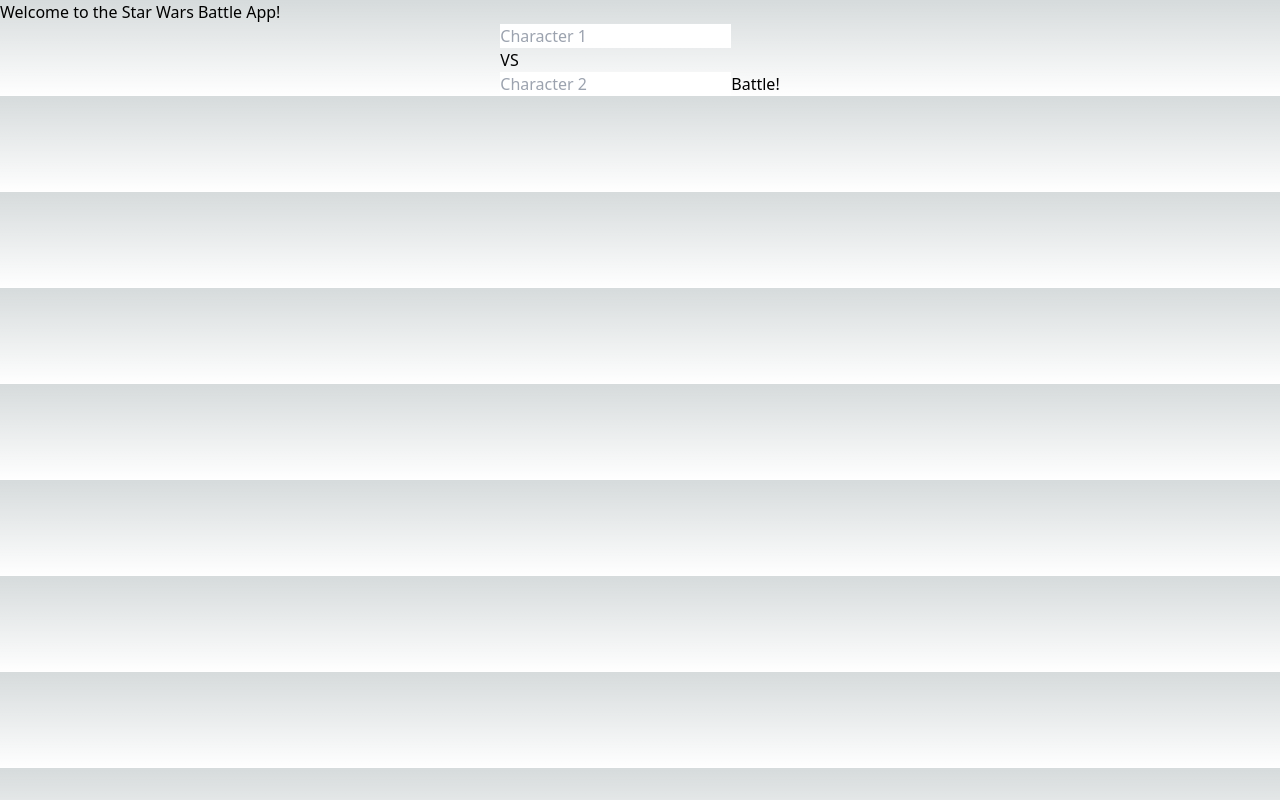
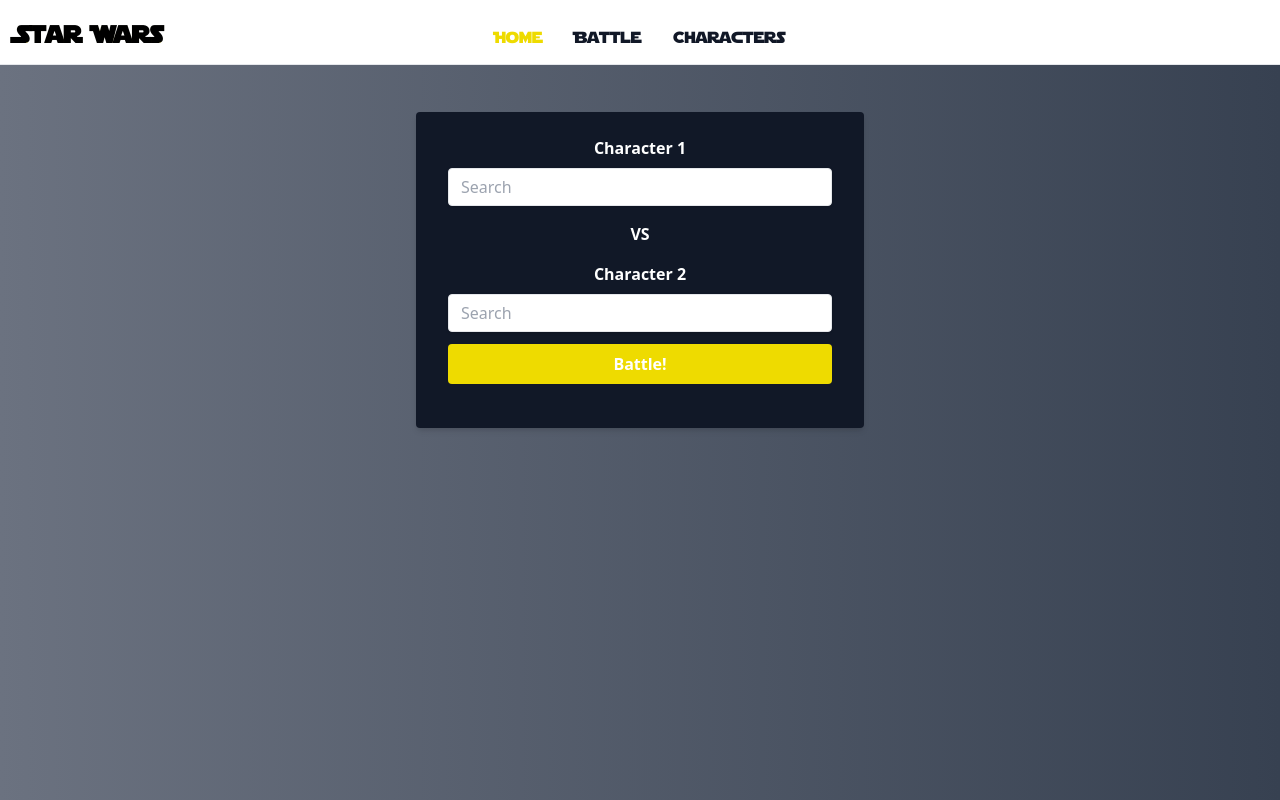
Before and after one commit to lucianojsanchez/star-wars-battle-app, a Next.js app: page / in a window 1280 px wide. Built offline with nearby package versions, Linux system fonts and the light colour scheme; no server answers.

Commit message:
versus and navbar changes

```diff
--- a/app/globals.css
+++ b/app/globals.css
@@ -1,6 +1,13 @@
 @tailwind base;
 @tailwind components;
 @tailwind utilities;
+
+@font-face {
+  font-family: "Star Jedi Outline";
+  src: url("../assets/fonts/Starjout.ttf") format("truetype");
+  font-weight: normal;
+  font-style: normal;
+}
 
 :root {
   --foreground-rgb: 0, 0, 0;
--- a/app/layout.tsx
+++ b/app/layout.tsx
@@ -1,18 +1,22 @@
-import './globals.css'
+import NavBar from "@/components/NavBar";
+import "./globals.css";
 
 export const metadata = {
-  title: 'Create Next App',
-  description: 'Generated by create next app',
-}
+  title: "Create Next App",
+  description: "Generated by create next app",
+};
 
 export default function RootLayout({
   children,
 }: {
-  children: React.ReactNode
+  children: React.ReactNode;
 }) {
   return (
     <html lang="en">
-      <body>{children}</body>
+      <body>
+        <NavBar />
+        {children}
+      </body>
     </html>
-  )
+  );
 }
--- a/app/page.tsx
+++ b/app/page.tsx
@@ -3,8 +3,7 @@
 
 const Home = () => {
   return (
-    <div>
-      <h1>Welcome to the Star Wars Battle App!</h1>
+    <div className="px-4 py-8 w-full h-full min-h-screen bg-gradient-to-r from-gray-500 to-gray-700">
       <Versus />
     </div>
   );
--- a/components/Card.tsx
+++ b/components/Card.tsx
@@ -26,8 +26,8 @@
   };
 
   return (
-    <div className="group py-2">
-      <div className="overflow-hidden flex flex-col items-center bg-white border border-gray-200 rounded-lg shadow md:flex-row hover:bg-gray-100 dark:border-gray-700 dark:bg-gray-800 dark:hover:bg-gray-700 m-0">
+    <div className="group py-2 ">
+      <div className="overflow-hidden bg-white border border-gray-200 rounded-lg shadow md:flex-row hover:bg-gray-100 dark:border-gray-700 dark:bg-gray-900  dark:hover:bg-gray-700 m-0 flex flex-col items-center max-h-full ">
         <ClipLoader
           color={"#000"}
           loading={loading}
@@ -39,15 +39,16 @@
           alt={characters.name}
           className={`${
             loading ? "hidden" : ""
-          } object-cover  rounded-t-lg md:rounded-none md:rounded-l-lg w-64
-          h-64 mt-1`}
+          } object-cover rounded-t-lg md:rounded-none md:rounded-l-lg w-64
+          h-64 mt-1 `}
           onLoad={() => setLoading(false)}
         />
         <div
           className={`${
             loading ? "hidden" : ""
-          } overflow-hidden flex flex-col justify-between leading-normal px-2 m-1`}
+          } overflow-hidden leading-normal  ml-10`}
         >
+          <div className="">
             <h2 className="mb-2 text-2xl font-bold tracking-tight text-gray-900 dark:text-white">
               {characters.name}
             </h2>
@@ -75,6 +76,7 @@
           </div>
         </div>
       </div>
+    </div>
   );
 };
 
--- a/components/NavBar.tsx
+++ b/components/NavBar.tsx
@@ -0,0 +1,87 @@
+"use client";
+
+import React, { useState } from "react";
+import starWars from "../assets/svg/star-wars.svg";
+
+const NavBar = () => {
+  const [showMenu, setShowMenu] = useState(false);
+
+  const handleMenuClick = () => {
+    setShowMenu(!showMenu);
+  };
+
+  return (
+    <nav className="bg-white dark:bg-gray-900 fixed w-full z-20 top-0 left-0 border-b border-gray-200 dark:border-gray-600 font-star-wars">
+      <div className="max-w-screen-xl flex flex-wrap items-center justify-between mx-auto p-4">
+        <h1
+          style={{
+            WebkitTextStroke: "0.01px #EEDB00",
+          }}
+          className="self-center items-center text-2xl font-semibold whitespace-nowrap text-black xl:h-2"
+        >
+          Star Wars
+        </h1>
+        <div className="flex md:order-2">
+          <button
+            onClick={handleMenuClick}
+            type="button"
+            className="inline-flex items-center p-2 text-sm text-gray-500 rounded-lg md:hidden hover:bg-gray-100 focus:outline-none focus:ring-2 focus:ring-gray-200 dark:text-gray-400 dark:hover:bg-gray-700 dark:focus:ring-gray-600"
+            aria-controls="navbar-sticky"
+            aria-expanded={showMenu ? "true" : "false"}
+          >
+            <span className="sr-only">Home</span>
+            <svg
+              className="w-6 h-6"
+              aria-hidden="true"
+              fill="currentColor"
+              viewBox="0 0 20 20"
+              xmlns="http://www.w3.org/2000/svg"
+            >
+              <path
+                fill-rule="evenodd"
+                d="M3 5a1 1 0 011-1h12a1 1 0 110 2H4a1 1 0 01-1-1zM3 10a1 1 0 011-1h12a1 1 0 110 2H4a1 1 0 01-1-1zM3 15a1 1 0 011-1h12a1 1 0 110 2H4a1 1 0 01-1-1z"
+                clip-rule="evenodd"
+              ></path>
+            </svg>
+          </button>
+        </div>
+        <div
+          className={`items-center justify-center w-full md:flex md:w-full md:order-1 ${
+            showMenu ? "flex" : "hidden"
+          }`}
+          id="navbar-sticky"
+        >
+          <ul className="flex flex-col p-4 md:p-0 mt-4 font-medium border border-gray-100 rounded-lg bg-gray-50 md:flex-row md:space-x-8 md:mt-0 md:border-0 md:bg-white dark:bg-gray-800 md:dark:bg-gray-900 dark:border-gray-700 ">
+            <li>
+              <a
+                href="#"
+                className="block py-2 pl-3 pr-4 text-white bg-[#EEDB00] rounded md:bg-transparent md:text-[#EEDB00] md:p-0 md:dark:text-[#EEDB00]"
+                aria-current="page"
+              >
+                Home
+              </a>
+            </li>
+            <li>
+              <a
+                href="#"
+                className="block py-2 pl-3 pr-4 text-gray-900 rounded hover:bg-gray-100 md:hover:bg-transparent md:hover:text-[#EEDB00] md:p-0 md:dark:hover:text-[#EEDB00] dark:text-white dark:hover:bg-gray-700 dark:hover:text-white md:dark:hover:bg-transparent dark:border-gray-700"
+              >
+                Battle
+              </a>
+            </li>
+            <li>
+              <a
+                href="#"
+                className="block py-2 pl-3 pr-4 text-gray-900 rounded hover:bg-gray-100 md:hover:bg-transparent md:hover:text-[#EEDB00] md:p-0 md:dark:hover:text-[#EEDB00] dark:text-white dark:hover:bg-gray-700 dark:hover:text-white md:dark:hover:bg-transparent dark:border-gray-700"
+              >
+                Characters
+              </a>
+            </li>
+          </ul>
+        </div>
+      </div>
+    </nav>
+  );
+};
+
+export default NavBar;
--- a/components/Versus.tsx
+++ b/components/Versus.tsx
@@ -80,42 +80,66 @@
   };
 
   return (
-    <div className=" flex flex-col  items-center versus-container">
-      <form onSubmit={handleSubmit}>
+    <div className=" flex flex-col mt-20 items-center">
+      <div className="w-full max-w-md">
+        <div className="mb-4">
+          <form
+            className="bg-gray-900 shadow-md rounded px-8 pt-6 pb-8 mb-4"
+            onSubmit={handleSubmit}
+          >
+            <label className="block text-white text-center font-bold mb-2">
+              Character 1
+            </label>
             <input
               type="text"
-          placeholder="Character 1"
+              placeholder="Search"
               value={character1}
               onChange={(e) => setCharacter1(e.target.value)}
-          className="text-black"
+              className="shadow appearance-none border rounded w-full py-2 px-3 text-gray-700 leading-tight focus:outline-none focus:shadow-outline"
             />
-        <div>
-          <h3>VS</h3>
-        </div>
+
+            <p className="my-4 items-center text-center font-bold text-white">
+              VS
+            </p>
+
+            <label className="block text-white text-center font-bold mb-2">
+              Character 2
+            </label>
             <input
               type="text"
-          placeholder="Character 2"
+              placeholder="Search"
               value={character2}
               onChange={(e) => setCharacter2(e.target.value)}
-          className="text-black"
+              className="shadow appearance-none border rounded w-full py-2 px-3 text-gray-700 leading-tight focus:outline-none focus:shadow-outline"
             />
-        <button type="submit">Battle!</button>
+            <button
+              className="bg-[#EEDB00] hover:bg-[#eeda00c8] text-white font-bold py-2 px-4 rounded w-full my-3"
+              type="submit"
+            >
+              Battle!
+            </button>
           </form>
+        </div>
+      </div>
       {characters1Data && characters2Data && (
         <div className="w-full max-w-[900px]">
+          <Card characters={characters1Data} />
           <button
             className="bg-blue-500 hover:bg-blue-700 text-white font-bold py-2 px-4 rounded w-full"
             onClick={() => handleRandomCharacter(1)}
           >
-            <Card characters={characters1Data} />
             Random
           </button>
-          <h1 className="m-5">Versus</h1>
+
+          <p className="my-4 items-center text-center font-bold text-white">
+            VS
+          </p>
+
+          <Card characters={characters2Data} />
           <button
             className="bg-red-500 hover:bg-red-700 text-white font-bold py-2 px-4 rounded w-full"
             onClick={() => handleRandomCharacter(2)}
           >
-            <Card characters={characters2Data} />
             Random
           </button>
         </div>
--- a/tailwind.config.js
+++ b/tailwind.config.js
@@ -1,18 +1,22 @@
 /** @type {import('tailwindcss').Config} */
 module.exports = {
   content: [
-    './pages/**/*.{js,ts,jsx,tsx}',
-    './components/**/*.{js,ts,jsx,tsx}',
-    './app/**/*.{js,ts,jsx,tsx}',
+    "./pages/**/*.{js,ts,jsx,tsx}",
+    "./components/**/*.{js,ts,jsx,tsx}",
+    "./app/**/*.{js,ts,jsx,tsx}",
   ],
   theme: {
     extend: {
       backgroundImage: {
-        'gradient-radial': 'radial-gradient(var(--tw-gradient-stops))',
-        'gradient-conic':
-          'conic-gradient(from 180deg at 50% 50%, var(--tw-gradient-stops))',
+        "gradient-radial": "radial-gradient(var(--tw-gradient-stops))",
+        "gradient-conic":
+          "conic-gradient(from 180deg at 50% 50%, var(--tw-gradient-stops))",
+      },
+      fontFamily: {
+        "star-wars": ["Star Jedi Outline", "sans-serif"],
       },
     },
   },
+
   plugins: [],
-}
+};
```
Also changed, not shown: assets/fonts/Starjout.ttf (added), assets/svg/star-wars.svg (added). Lines whose indentation alone changed are shown as unchanged.
